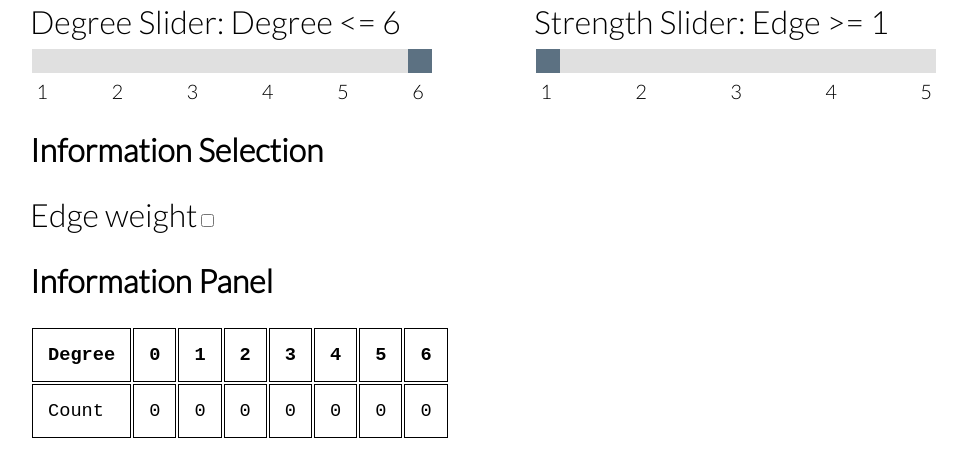
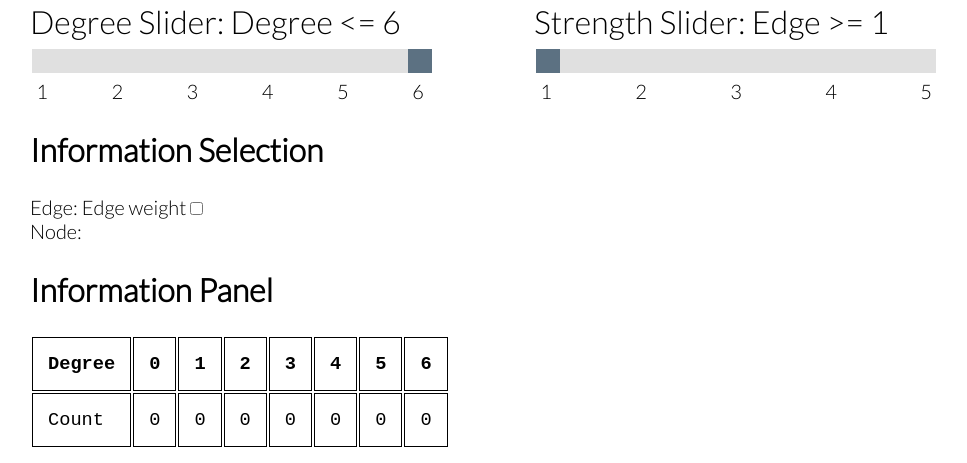
Before and after one commit to raylyh/rmbi-capstone-mirror, a Flask app: page / in a window 1280 px wide. Shown: the part 357-820 px from the top of the page, without its empty margins (20-987 px from the left). Run offline with Flask 2, Linux system fonts and the light colour scheme; data that the repository does not hold is empty; parts of the project's set-up code (start-up, migrations or seed data) failed here and were passed over.

Commit message:
remove yml

```diff
--- a/config.yml
+++ /dev/null
@@ -1,5 +0,0 @@
-USER : "root"
-PASSWORD : "testing"
-PORT : 3306
-HOST : "127.0.0.1"
-DB : "Mysql"
--- a/static/stylesheet.css
+++ b/static/stylesheet.css
@@ -28,6 +28,7 @@ h2 {
 }
 
 label {
+  font-size: 20px;
   margin-right: 10px;
 }
 
--- a/templates/index.html
+++ b/templates/index.html
@@ -52,11 +52,13 @@
 					</div>
 				</div>
 			</div>
+
+			<h2>Information Selection</h2>
 			<div class="checkbox_for_weight" id="checkbox_for_weight">
-				<h2>Information Selection</h2>
-				<label for="showWeight">Edge weight<input type="checkbox" id="showWeight"></label>
+				<label for="showWeight">Edge: Edge weight<input type="checkbox" id="showWeight"></label>
 			</div>
 			<div class="checkboxes" id="checkboxes">
+				<label>Node:</label>
 			</div>
 		</div>
 		<div class="info">
```
